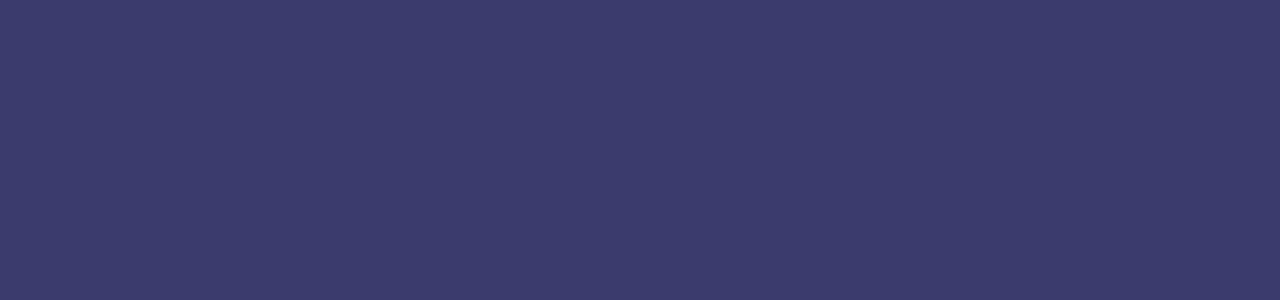
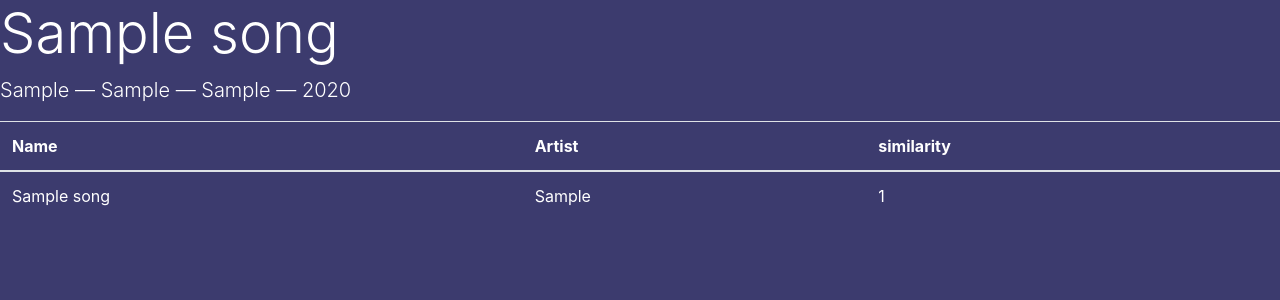
Before and after one commit to Boscillator/MusicBetter, a Django app: page /results/1 in a window 1280 px wide. Before the commit the part shown is empty. Shown: the top 300 px of the page. Run offline with Django 3.2, Linux system fonts and the light colour scheme; tables that the repository leaves empty hold one stand-in row (values such as "Sample post"); parts of the project's set-up code (start-up, migrations or seed data) failed here and were passed over; some libraries are stand-ins or nearby versions.

Commit message:
Added results table

```diff
--- a/music/models.py
+++ b/music/models.py
@@ -9,6 +9,12 @@ class Song(models.Model):
     style = models.TextField(null=True)
     year = models.IntegerField(null=True)
 
+    @property
+    def normalized_year(self):
+        if self.year == 0:
+            return None
+        return self.year
+
 class Comp(models.Model):
     song1 = models.ForeignKey(Song, on_delete=models.CASCADE, related_name="matches")
     song2 = models.ForeignKey(Song, on_delete=models.CASCADE)
--- a/music/templates/music/results.html
+++ b/music/templates/music/results.html
@@ -10,13 +10,33 @@
     <style>
         body {
             background-color : #3C3B6E;
-            color : white;
+            color: white;
         }
     </style>
     <title>MusicBetter</title>
   </head>
-  <body class="text-center">
+  <body class="">
+    <h1 class="display-4" >{{song.name}}</h1>
+    <p class="lead">{{song.album}} &mdash; {{song.artist}} &mdash; {{song.genera}} {% if song.normalized_year %} &mdash; {{ song.year }} {% endif %}</p>
 
+    <table class="table">
+      <thead>
+        <tr>
+          <th>Name</th>
+          <th>Artist</th>
+          <th>similarity</th>
+        </tr>
+      </thead>
+      <tbody>
+          {% for match in matches %}
+          <tr>
+            <td>{{match.song2.name}}</td>
+            <td>{{match.song2.artist}}</td>
+            <td>{{match.similarity}}</td>
+          </tr>
+          {% endfor %}
+      </tbody>
+    </table>
     <!-- Optional JavaScript -->
     <!-- jQuery first, then Popper.js, then Bootstrap JS -->
     <script src="https://code.jquery.com/jquery-3.2.1.slim.min.js" integrity="sha384-KJ3o2DKtIkvYIK3UENzmM7KCkRr/rE9/Qpg6aAZGJwFDMVNA/GpGFF93hXpG5KkN" crossorigin="anonymous"></script>
--- a/music/views.py
+++ b/music/views.py
@@ -46,7 +46,7 @@ def results(request, song):
     user_song = Song.objects.get(id=song)
     matches = user_song.matches
     matches_filtered = matches.filter(
-        similarity__lte=0.85).order_by('-similarity')
+        similarity__gte=0.85).order_by('-similarity').all()
     context = {
         'song': user_song,
         'matches': matches_filtered
```
